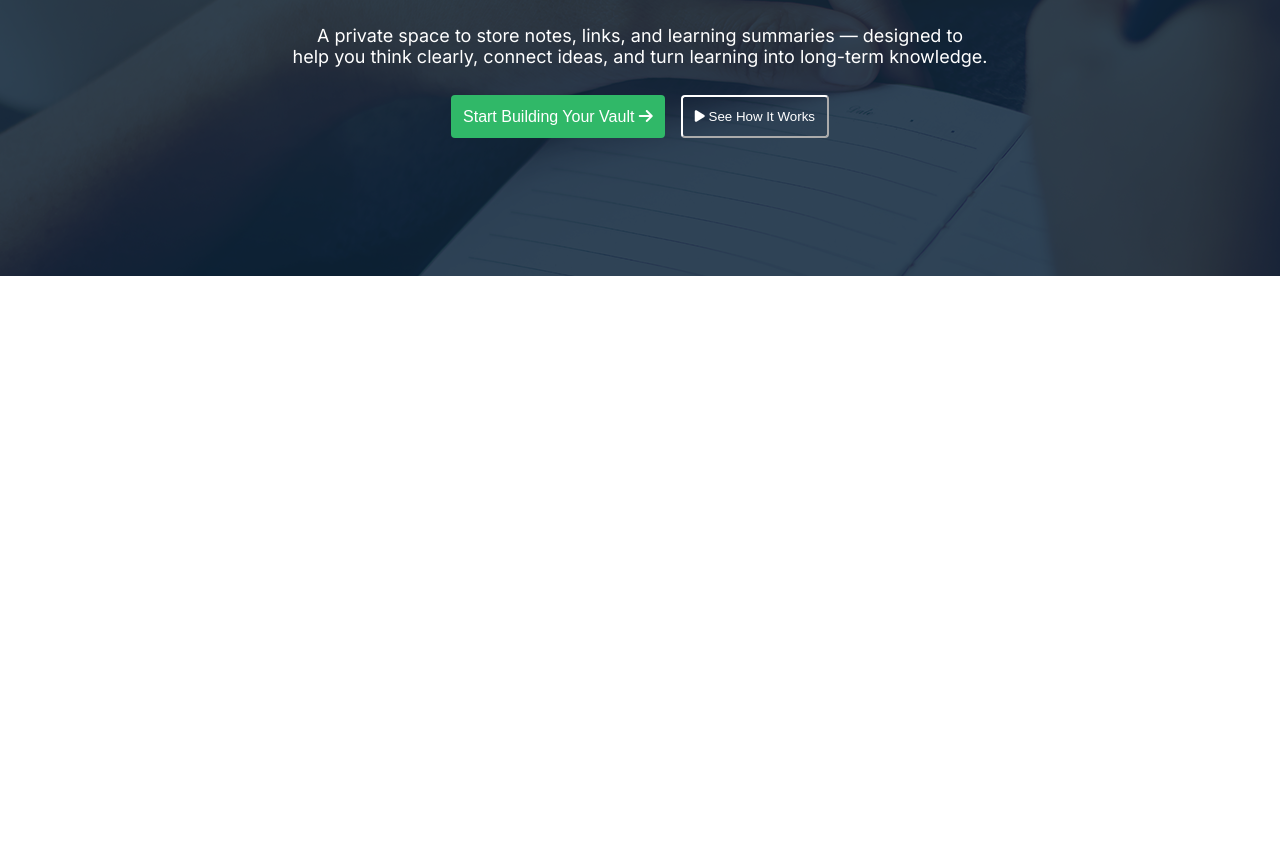
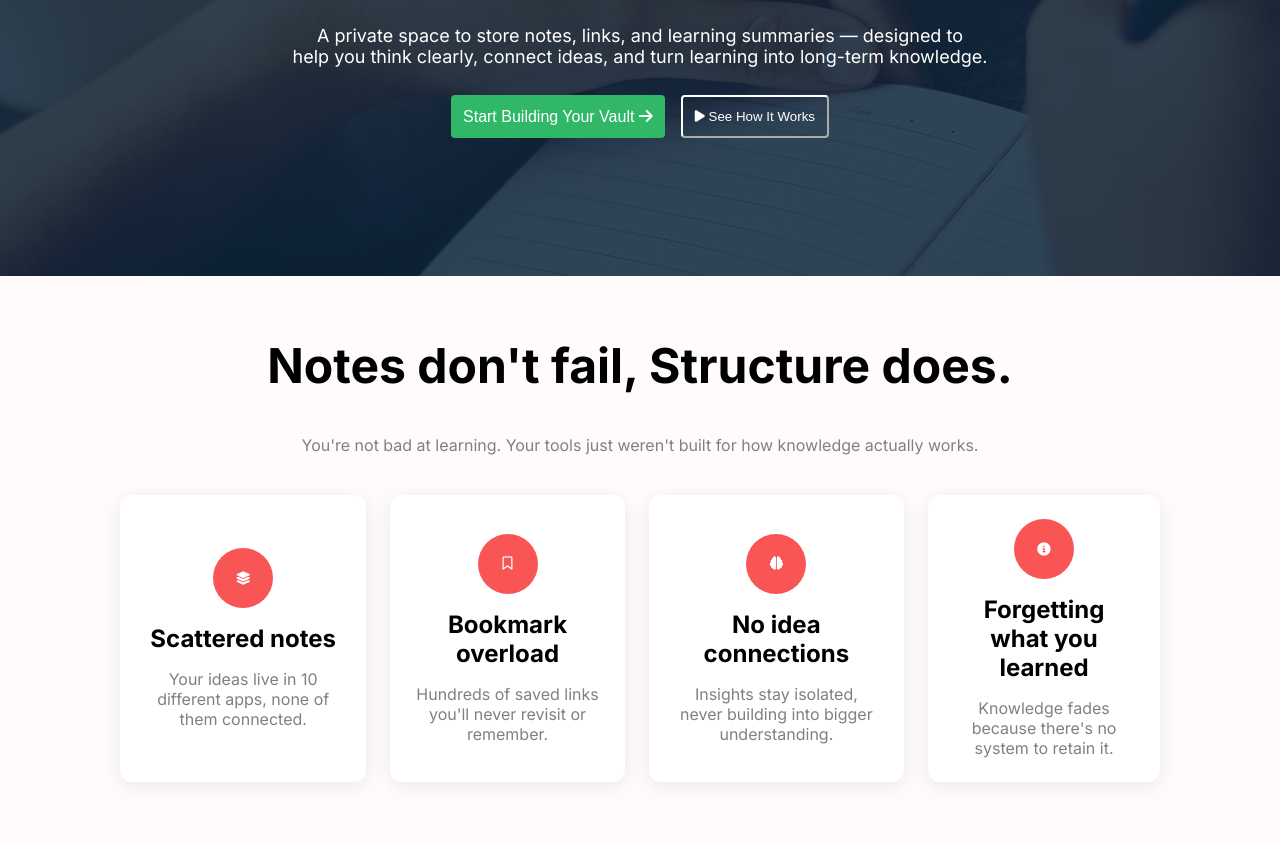
Before and after one commit to wasifa1/assignment-one, a plain HTML site: page index.html in a window 1280 px wide. Shown: the part 490-1332 px from the top of the page. Before the commit the page ends 800 px from the top, so only its background shows below. Drawn offline with Linux system fonts and the light colour scheme.

Commit message:
notes sectioner added

```diff
--- a/index.html
+++ b/index.html
@@ -46,5 +46,41 @@
             </div>
         </div>
     </header>
+    <!-- Notes don't fail -->
+    <section>
+        <div class = "notes-section">
+            <h1 class = "notes-title"> Notes don't fail, Structure does.</h1>
+            <p class = "notes-subtitle">You're not bad at learning. Your tools just weren't built for how knowledge actually works.</p>
+            <!-- Card Container -->
+            <div class = "card-container">
+                <!-- Card 1 -->
+                <div class = "card">
+                    <button><i class="fa-solid fa-layer-group" style="color: #ffffff;"></i></button>
+                    <h3>Scattered notes</h3>
+                    <p>Your ideas live in 10 different apps, none of them connected.</p>
+                </div>
+                <!-- Card 2 -->
+                <div class = "card">
+                    <button><i class="fa-regular fa-bookmark" style="color: #ffffff;"></i></button>
+                    <h3>Bookmark overload</h3>
+                    <p>Hundreds of saved links you'll never revisit or remember.</p>
+                </div>
+                <!-- Card 3 -->
+                <div class = "card">
+                    <button><i class="fa-solid fa-brain" style="color: #ffffff;"></i></button>
+                    <h3>No idea connections</h3>
+                    <p>Insights stay isolated, never building into bigger understanding.</p>
+                </div>
+                <!-- Card 4 -->
+                <div class = "card">
+                    <button><i class="fa-solid fa-circle-info" style="color: #ffffff;"></i></button>
+                    <h3>Forgetting what
+                        you learned</h3>
+                    <p>Knowledge fades because there's no system to retain it.</p>
+                </div>
+            </div>
+        </div>
+
+    </section>
 </body>
 </html>
--- a/style.css
+++ b/style.css
@@ -99,3 +99,57 @@
     flex-direction: row;
     gap: 16px;
 }
+
+.card > button {
+    width: 60px;
+    height: 60px;
+    border : none;
+    background-color :rgba(249, 85, 85, 1);
+    border-radius : 50%;
+}
+.card > h3 {
+    font-size: 24px;
+    text-align: center;
+}
+.card > p{
+    font-size: 16px;
+    color: gray;
+    text-align: center;
+}
+.notes-title{
+    font-style: Bold;
+    font-size: 48px;
+
+}
+.notes-subtitle{
+    font-size: 16px;
+    color: gray;
+}
+
+.card{
+    display: flex;
+    flex-direction: column;
+    justify-content: center;
+    align-items: center;
+    gap : 16px;
+    background-color: white;
+    box-shadow: 0 4px 20px rgba(0, 0, 0, 0.08);
+    padding: 24px;
+    border-radius: 12px;
+}
+
+.card-container{
+    display: flex;
+    flex-direction: row;
+    gap : 24px;
+    justify-content: space-around;
+}
+.notes-section{
+    padding: 60px 120px 60px 120px;
+    display: flex;
+    flex-direction: column;
+    justify-content: space-around;
+    align-items: center;
+    gap : 40px;
+    background-color: rgb(255, 251, 251);
+}
```
